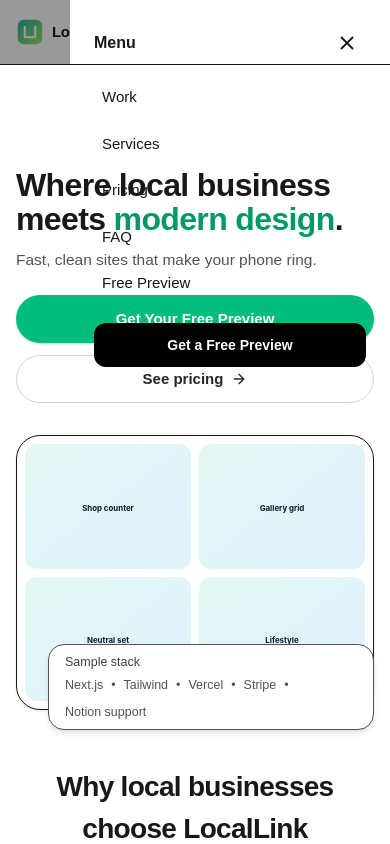
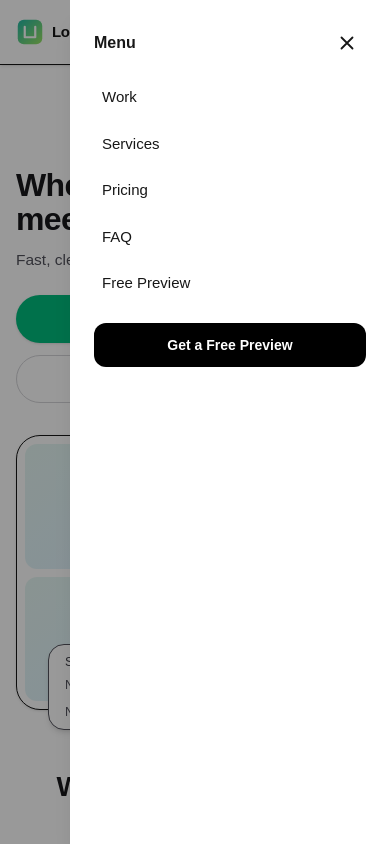
Before and after one commit to colemillican/locallink-digital, a Next.js app: page / in a window 390 px wide. Both pictures are taken after a click on the button "Open menu". Shown: the top 844 px of the page. Built offline with nearby package versions, Linux system fonts and the light colour scheme.

Commit message:
Update MobileNav

```diff
--- a/app/components/MobileNav.tsx
+++ b/app/components/MobileNav.tsx
@@ -1,6 +1,7 @@
 "use client";
 import { useEffect, useState } from "react";
 
+/* Inline logo */
 function LogoMark({ size = 28 }: { size?: number }) {
   return (
     <svg width={size} height={size} viewBox="0 0 64 64" aria-label="LocalLink Digital logo">
@@ -19,20 +20,21 @@ function LogoMark({ size = 28 }: { size?: number }) {
 export default function MobileNav() {
   const [open, setOpen] = useState(false);
 
-  // lock body scroll when menu is open
   useEffect(() => {
     document.body.style.overflow = open ? "hidden" : "";
     return () => { document.body.style.overflow = ""; };
   }, [open]);
 
   return (
-    // mobile-only: hidden at ≥640px
-    <header className="sm:hidden sticky top-0 z-[300] border-b bg-white/90 backdrop-blur">
+    // mobile-only
+    <header className="sm:hidden sticky top-0 z-[300] border-b bg-white shadow-sm">
       <div className="mx-auto flex h-16 w-full max-w-screen-xl items-center justify-between px-4">
         {/* Logo + brand */}
         <a href="/" className="flex items-center gap-2">
           <LogoMark size={28} />
-          <span className="text-[15px] font-semibold tracking-tight">LocalLink <span className="font-normal text-zinc-500">Digital</span></span>
+          <span className="text-[15px] font-semibold tracking-tight">
+            LocalLink <span className="font-normal text-zinc-500">Digital</span>
+          </span>
         </a>
 
         {/* Hamburger */}
@@ -52,7 +54,7 @@ export default function MobileNav() {
       {open && (
         <div className="fixed inset-0 z-[400] bg-black/40" onClick={() => setOpen(false)}>
           <div
-            className="ml-auto h-full w-80 max-w-[85%] bg-white p-6"
+            className="ml-auto h-full w-80 max-w-[85%] bg-white p-6 shadow-xl"
             onClick={(e) => e.stopPropagation()}
             role="dialog"
             aria-modal="true"
```
